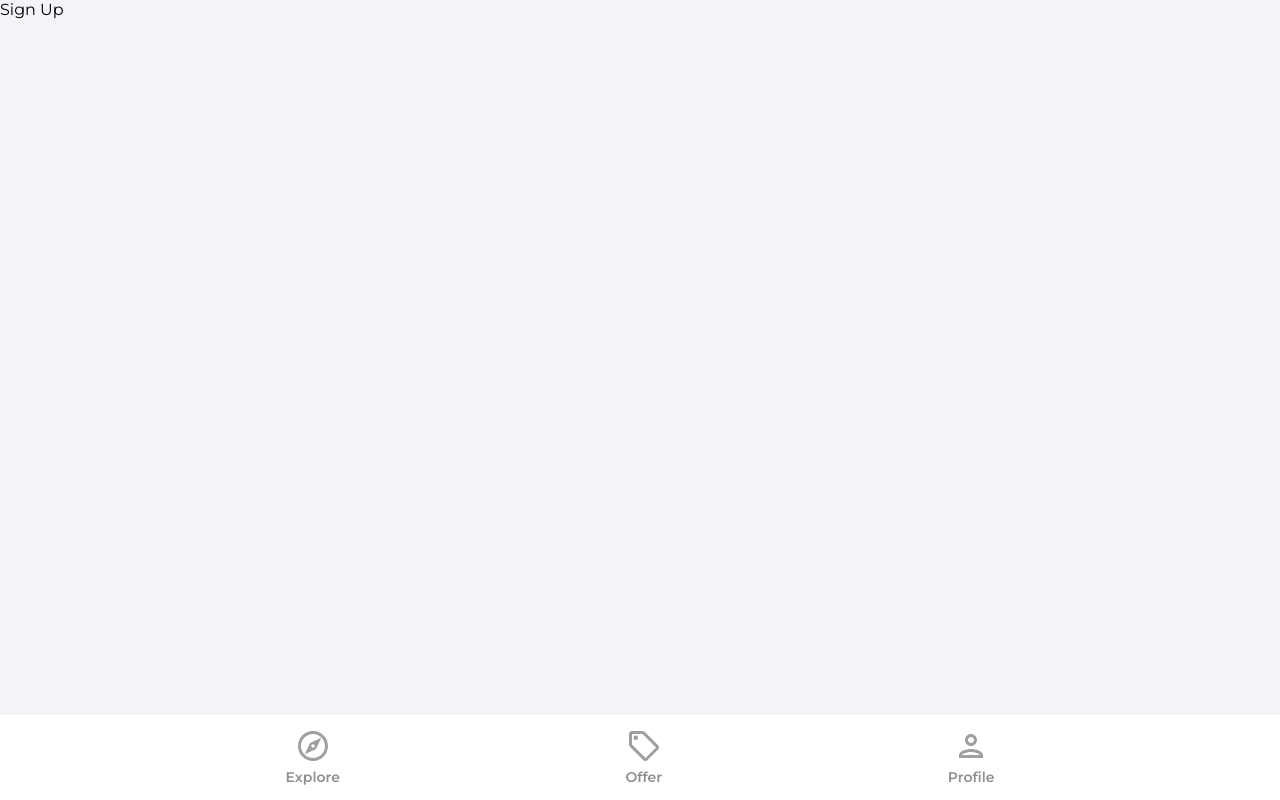
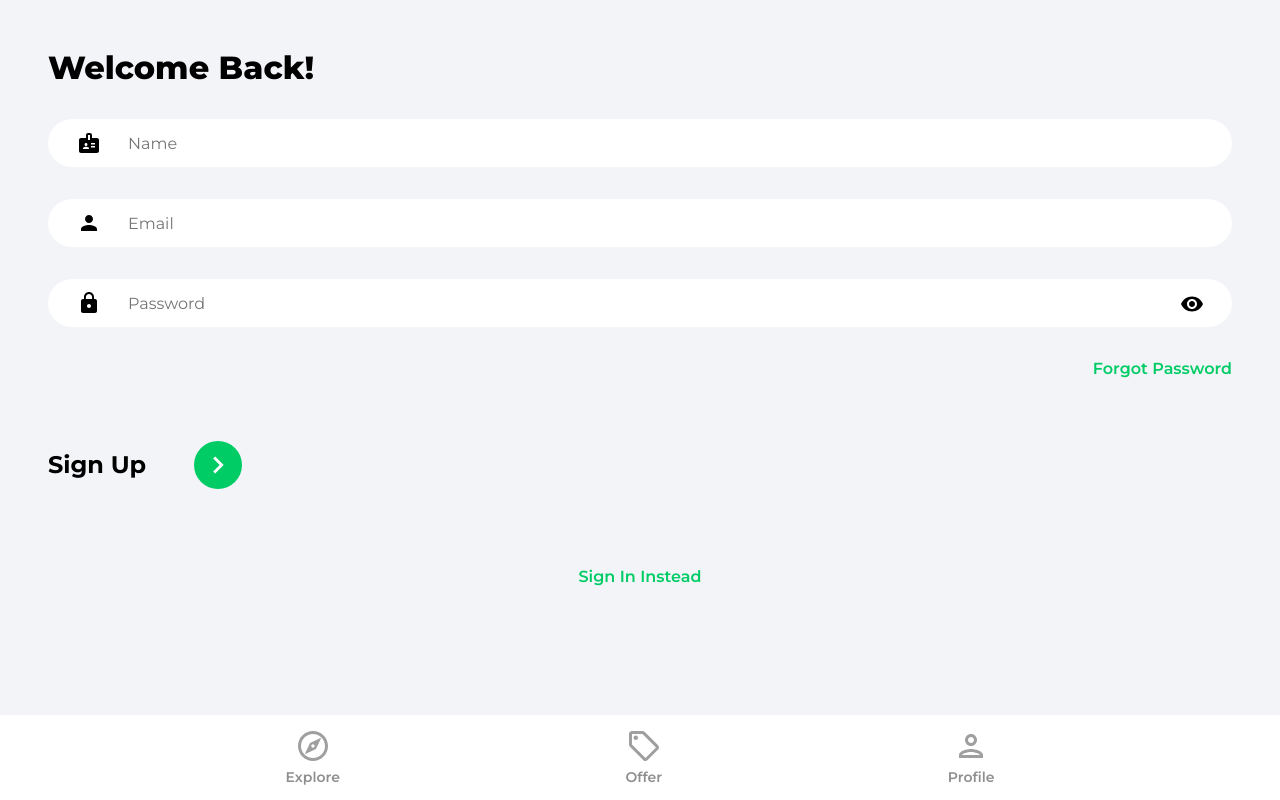
Before and after one commit to jujupro/real-estate, a React (Create React App) app: page /sign-up in a window 1280 px wide. Built offline with nearby package versions, Linux system fonts and the light colour scheme.

Commit message:
signIn and signUp

```diff
--- a/src/App.js
+++ b/src/App.js
@@ -14,7 +14,7 @@
         <Routes>
           <Route path="/" element={<Explore />} />
           <Route path="/offers" element={<Offers />} />
-          <Route path="/profile" element={<Profile />} />
+          <Route path="/profile" element={<SignIn />} />
           <Route path="/sign-in" element={<SignIn />} />
           <Route path="/sign-up" element={<SignUp />} />
           <Route path="/forgot-password" element={<ForgotPassword />} />
--- a/src/pages/SignIn.jsx
+++ b/src/pages/SignIn.jsx
@@ -1,5 +1,78 @@
-function Signin() {
-  return <div>Sign in</div>;
+import { useState } from "react";
+import { Link, useNavigate } from "react-router-dom";
+import { ReactComponent as ArrowRightIcon } from "../assets/svg/keyboardArrowRightIcon.svg";
+import visibilityIcon from "../assets/svg/visibilityIcon.svg";
+
+function SignIn() {
+  const [showPassword, setShowPassword] = useState(false);
+  const [formData, setFormData] = useState({
+    email: "",
+    password: "",
+  });
+
+  const { email, password } = formData;
+  const navigate = useNavigate();
+
+  const onChange = (e) => {
+    setFormData((prevState) => ({
+      ...prevState,
+      [e.target.id]: e.target.value,
+    }));
+  };
+
+  return (
+    <>
+      <div className="pageContainer">
+        <header>
+          <p className="pageHeader">Welcome Back!</p>
+        </header>
+
+        <form>
+          <input
+            type="email"
+            className="emailInput"
+            placeholder="Email"
+            id="email"
+            value={email}
+            onChange={onChange}
+          />
+
+          <div className="passwordInputDiv">
+            <input
+              type={showPassword ? "text" : "password"}
+              className="passwordInput"
+              placeholder="Password"
+              id="password"
+              value={password}
+              onChange={onChange}
+            />
+
+            <img
+              src={visibilityIcon}
+              alt="show password icon"
+              className="showPassword"
+              onClick={() => setShowPassword((prevState) => !prevState)}
+            />
+          </div>
+
+          <Link to="/forgot-password" className="forgotPasswordLink">
+            Forgot Password
+          </Link>
+
+          <div className="signInBar">
+            <p className="signInText">Sign In</p>
+            <button className="signInButton">
+              <ArrowRightIcon fill="#ffffff" width="34px" height="34px" />
+            </button>
+          </div>
+        </form>
+
+        <Link to="/sign-up" className="registerLink">
+          Sign Up Instead
+        </Link>
+      </div>
+    </>
+  );
 }
 
-export default Signin;
+export default SignIn;
--- a/src/pages/SignUp.jsx
+++ b/src/pages/SignUp.jsx
@@ -1,5 +1,87 @@
+import { useState } from "react";
+import { Link, useNavigate } from "react-router-dom";
+import { ReactComponent as ArrowRightIcon } from "../assets/svg/keyboardArrowRightIcon.svg";
+import visibilityIcon from "../assets/svg/visibilityIcon.svg";
+
 function SignUp() {
-  return <div>Sign Up</div>;
+  const [showPassword, setShowPassword] = useState(false);
+  const [formData, setFormData] = useState({
+    name: "",
+    email: "",
+    password: "",
+  });
+
+  const { name, email, password } = formData;
+  const navigate = useNavigate();
+
+  const onChange = (e) => {
+    setFormData((prevState) => ({
+      ...prevState,
+      [e.target.id]: e.target.value,
+    }));
+  };
+
+  return (
+    <>
+      <div className="pageContainer">
+        <header>
+          <p className="pageHeader">Welcome Back!</p>
+        </header>
+
+        <form>
+          <input
+            type="text"
+            className="nameInput"
+            placeholder="Name"
+            id="name"
+            value={name}
+            onChange={onChange}
+          />
+          <input
+            type="email"
+            className="emailInput"
+            placeholder="Email"
+            id="email"
+            value={email}
+            onChange={onChange}
+          />
+
+          <div className="passwordInputDiv">
+            <input
+              type={showPassword ? "text" : "password"}
+              className="passwordInput"
+              placeholder="Password"
+              id="password"
+              value={password}
+              onChange={onChange}
+            />
+
+            <img
+              src={visibilityIcon}
+              alt="show password icon"
+              className="showPassword"
+              onClick={() => setShowPassword((prevState) => !prevState)}
+            />
+          </div>
+
+          <Link to="/forgot-password" className="forgotPasswordLink">
+            Forgot Password
+          </Link>
+
+          <div className="signUpBar">
+            <p className="signInText">Sign Up</p>
+            <button className="signUpButton">
+              <ArrowRightIcon fill="#ffffff" width="34px" height="34px" />
+            </button>
+          </div>
+        </form>
+
+        <Link to="/sign-in" className="registerLink">
+          Sign In Instead
+        </Link>
+      </div>
+    </>
+  );
 }
 
 export default SignUp;
```
Also changed, not shown: src/index.css (+8 -8 lines).
